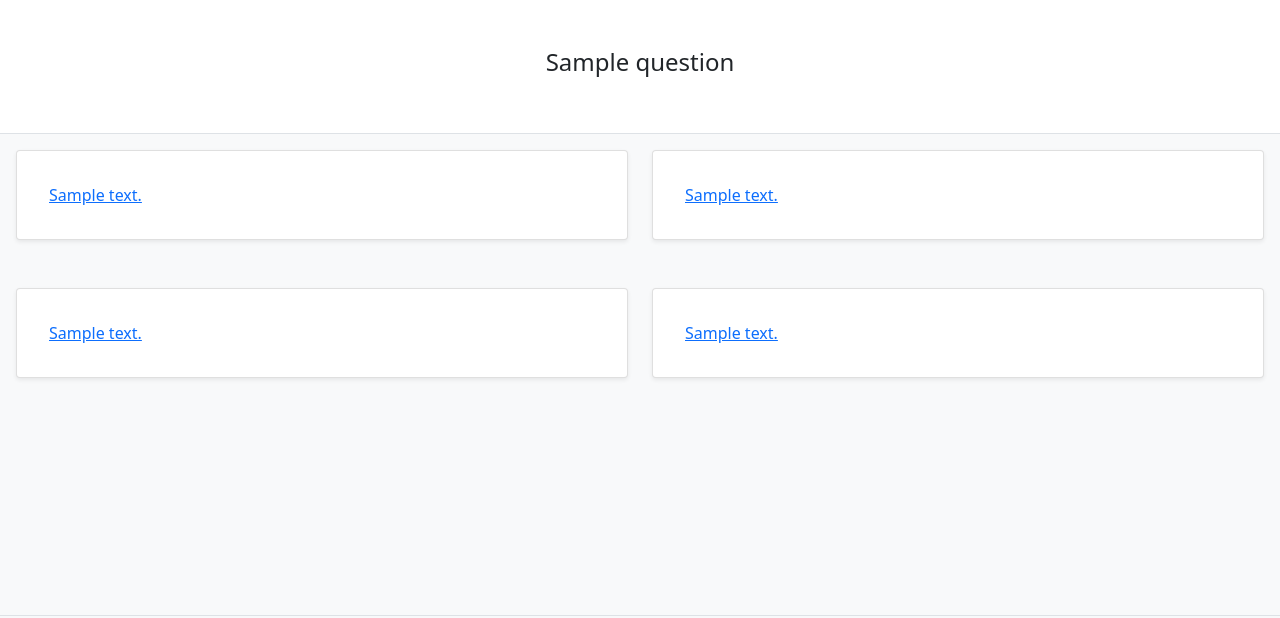
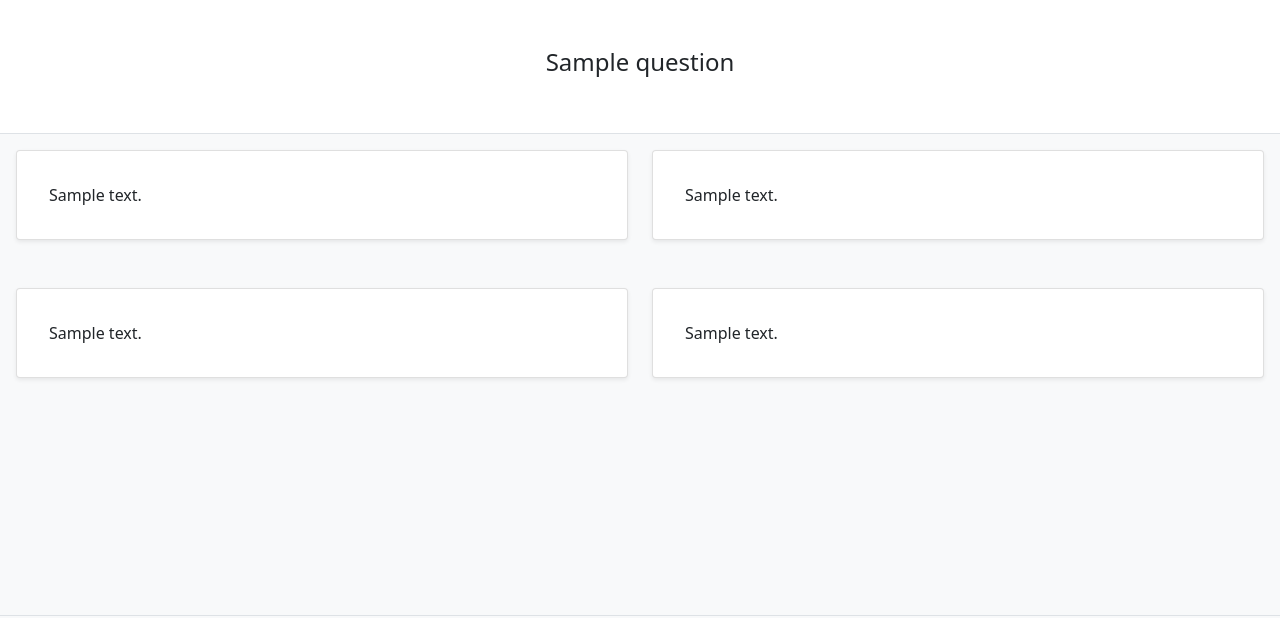
Before and after one commit to NielsenMike/Penti, a Flask app: template templates/index.html in a window 1280 px wide. Shown: the part 128-746 px from the top of the page. Run offline with Flask 2, Linux system fonts and the light colour scheme; the template is opened without the code that fills it: most values are stand-ins (such as "Sample title", 1, 10 or a date in 2020); some libraries are stand-ins or nearby versions.

Commit message:
New changes

```diff
--- a/app.py
+++ b/app.py
@@ -24,12 +24,10 @@ def index():
 def check_answer():
     if request.method == 'POST':
         data = request.form.to_dict()
-        result = query_db("select id from catalog where id = ? AND answer like ?",
-                          (data['question_id'], data['answer']), one=True)
-        code = 404
-        if result:
-            code = 200
-        return json.dumps({'correct': True}), code, {'ContentType': 'application/json'}
+        result = query_db("select answer from catalog where id = ?",
+                          (data['question_id'],), one=True)
+        correct = (data['answer'] == result['answer'])
+        return json.dumps({'correct': correct}), 200, {'ContentType': 'application/json'}
 
 def query_db(query, args=(), one=False):
     con = get_db()
--- a/templates/index.html
+++ b/templates/index.html
@@ -26,34 +26,42 @@
         <div class="h-100 w-100 p-3 container-fluid bg-light">
           <div class="row align-items-start">
               <div class="col">
-                <div class="card shadow-sm p-3 mb-5 bg-body rounded">
+                  <a href=# id="check_answer0" class="text-reset text-decoration-none">
+                      <div id="check_answer0_card" class="card shadow-sm p-3 mb-5 rounded check_answer0">
                           <div class="card-body">
-                      <p class="card-text"><a href=# id="check_answer0">{{ answers[0] }}</a></p>
+                              <p id="check_answer0_text" class="card-text">{{ answers[0] }}</p>
                           </div>
                       </div>
+                  </a>
               </div>
               <div class="col">
-                <div class="card shadow-sm p-3 mb-5 bg-body rounded">
+                  <a href=# id="check_answer1" class="text-reset text-decoration-none">
+                      <div id="check_answer1_card" class="card shadow-sm p-3 mb-5 rounded check_answer1">
                           <div class="card-body">
-                      <p class="card-text"><a href=# id="check_answer1">{{ answers[1] }}</a></p>
+                              <p id="check_answer1_text" class="card-text">{{ answers[1] }}</p>
                           </div>
                       </div>
+                  </a>
               </div>
           </div>
             <div class="row align-items-start">
                 <div class="col">
-                <div class="card shadow-sm p-3 mb-5 bg-body rounded">
+                    <a href=# id="check_answer2" class="text-reset text-decoration-none">
+                        <div id="check_answer2_card" class="card shadow-sm p-3 mb-5 rounded check_answer2">
                             <div class="card-body">
-                      <p class="card-text"><a href=# id="check_answer2">{{ answers[2] }}</a></p>
+                                <p id="check_answer2_text" class="card-text">{{ answers[2] }}</p>
                             </div>
                         </div>
+                    </a>
               </div>
               <div class="col">
-                <div class="card shadow-sm p-3 mb-5 bg-body rounded">
+                  <a href=# id="check_answer3" class="text-reset text-decoration-none">
+                    <div id="check_answer3_card" class="card shadow-sm p-3 mb-5 rounded check_answer3">
                       <div class="card-body">
-                      <p class="card-text"><a href=# id="check_answer3">{{ answers[3] }}</a></p>
+                          <p id="check_answer3_text" class="card-text">{{ answers[3] }}</p>
                       </div>
                     </div>
+                  </a>
               </div>
           </div>
         </div>
```
Also changed, not shown: static/send_answer.js (+42 -9 lines), database_secproj.db. Lines whose indentation alone changed are shown as unchanged.
